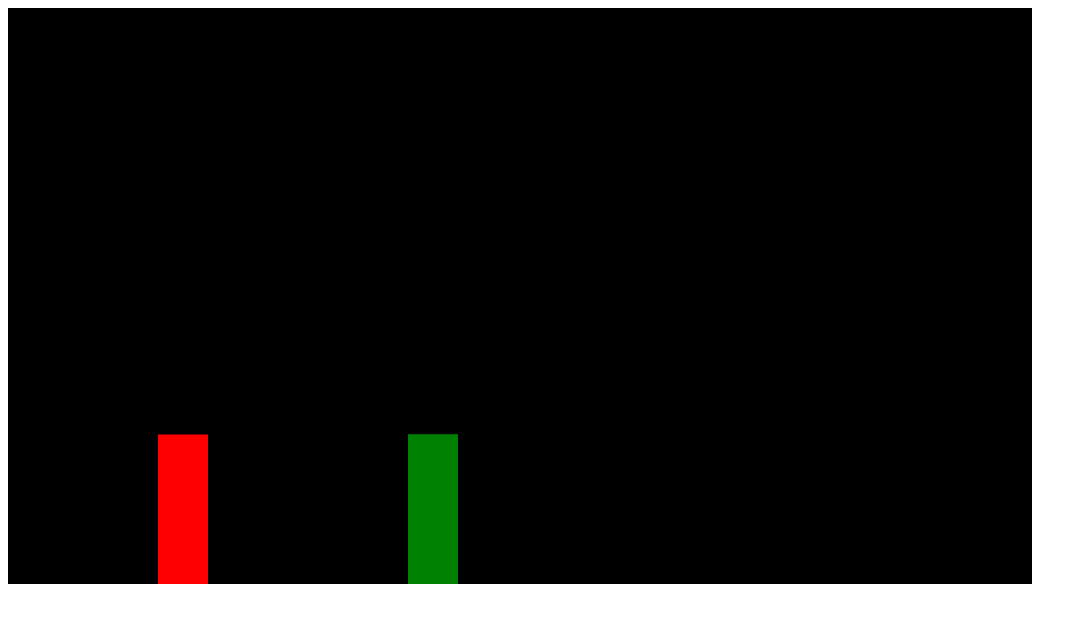
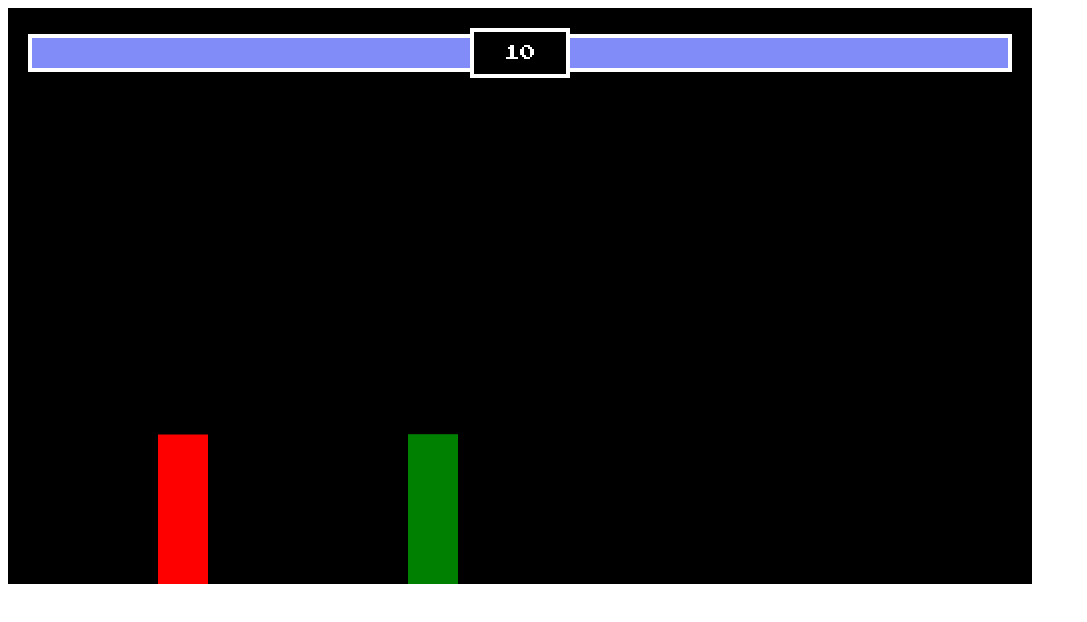
Before and after one commit to marcelovieiradesousa/Samurai-Fight, a plain HTML site: page index.html in a window 1280 px wide. Shown: the whole page, without its empty margins (0-1087 px from the left). Drawn offline with nearby package versions, Linux system fonts and the light colour scheme.

Commit message:
Interface: health bar and time

```diff
--- a/index.html
+++ b/index.html
@@ -1,14 +1,127 @@
 <!DOCTYPE html>
 <html lang="en">
-<head>
-    <meta charset="UTF-8">
-    <meta http-equiv="X-UA-Compatible" content="IE=edge">
-    <meta name="viewport" content="width=device-width, initial-scale=1.0">
-    <title>Fight Game</title>
-</head>
-<body>
-    <canvas>
-    </canvas>
-    <script src="index.js"></script>
-</body>
+    <head>
+        <link rel="preconnect" href="https://fonts.googleapis.com" />
+        <link rel="preconnect" href="https://fonts.gstatic.com" crossorigin />
+        <link
+          href="https://fonts.googleapis.com/css2?family=Press+Start+2P&display=swap"
+          rel="stylesheet"
+        />
+        <style>
+          * {
+            box-sizing: border-box;
+            font-family: 'Press Start 2P', cursive;
+          }
+        </style>
+      </head>
+      <body>
+        <!-- red container div -->
+        <div style="position: relative; display: inline-block">
+          <!-- smaller red container div -->
+          <div
+            style="
+              position: absolute;
+              display: flex;
+              width: 100%;
+              align-items: center;
+              padding: 20px;
+            "
+          >
+            <!-- player health -->
+            <div
+              style="
+                position: relative;
+                width: 100%;
+                display: flex;
+                justify-content: flex-end;
+                border-top: 4px solid white;
+                border-left: 4px solid white;
+                border-bottom: 4px solid white;
+              "
+            >
+              <div style="background-color: red; height: 30px; width: 100%"></div>
+              <div
+                id="playerHealth"
+                style="
+                  position: absolute;
+                  background: #818cf8;
+                  top: 0;
+                  right: 0;
+                  bottom: 0;
+                  width: 100%;
+                "
+              ></div>
+            </div>
+
+            <!-- timer -->
+            <div
+              id="timer"
+              style="
+                background-color: black;
+                width: 100px;
+                height: 50px;
+                flex-shrink: 0;
+                display: flex;
+                align-items: center;
+                justify-content: center;
+                color: white;
+                border: 4px solid white;
+              "
+            >
+              10
+            </div>
+            <!-- enemy health -->
+            <div
+              style="
+                position: relative;
+                width: 100%;
+                border-top: 4px solid white;
+                border-bottom: 4px solid white;
+                border-right: 4px solid white;
+              "
+            >
+              <div style="background-color: red; height: 30px"></div>
+              <div
+                id="enemyHealth"
+                style="
+                  position: absolute;
+                  background: #818cf8;
+                  top: 0;
+                  right: 0;
+                  bottom: 0;
+                  left: 0;
+                "
+              ></div>
+            </div>
+            <div></div>
+          </div>
+          <div
+            id="displayText"
+            style="
+              position: absolute;
+              color: white;
+              align-items: center;
+              justify-content: center;
+              top: 0;
+              right: 0;
+              bottom: 0;
+              left: 0;
+              display: none;
+            "
+          >
+            Tie
+          </div>
+          <canvas></canvas>
+        </div>
+
+        <script
+          src="https://cdnjs.cloudflare.com/ajax/libs/gsap/3.9.1/gsap.min.js"
+          integrity="sha512-H6cPm97FAsgIKmlBA4s774vqoN24V5gSQL4yBTDOY2su2DeXZVhQPxFK4P6GPdnZqM9fg1G3cMv5wD7e6cFLZQ=="
+          crossorigin="anonymous"
+          referrerpolicy="no-referrer"
+        ></script>
+        <script src="js/utils.js"></script>
+        <script src="js/classes.js"></script>
+        <script src="index.js"></script>
+      </body>
 </html>
--- a/index.js
+++ b/index.js
@@ -50,8 +50,8 @@ class Sprite{
 
 
         //MOVIMENTACAO
-        this.position.x += this.velocity.x
-        this.position.y += this.velocity.y
+        this.position.x += this.velocity.x  //walk
+        this.position.y += this.velocity.y  //jump
 
         if(this.position.y + this.height + this.velocity.y >= canvas.height){
             this.velocity.y = 0 // parar de cair
```
